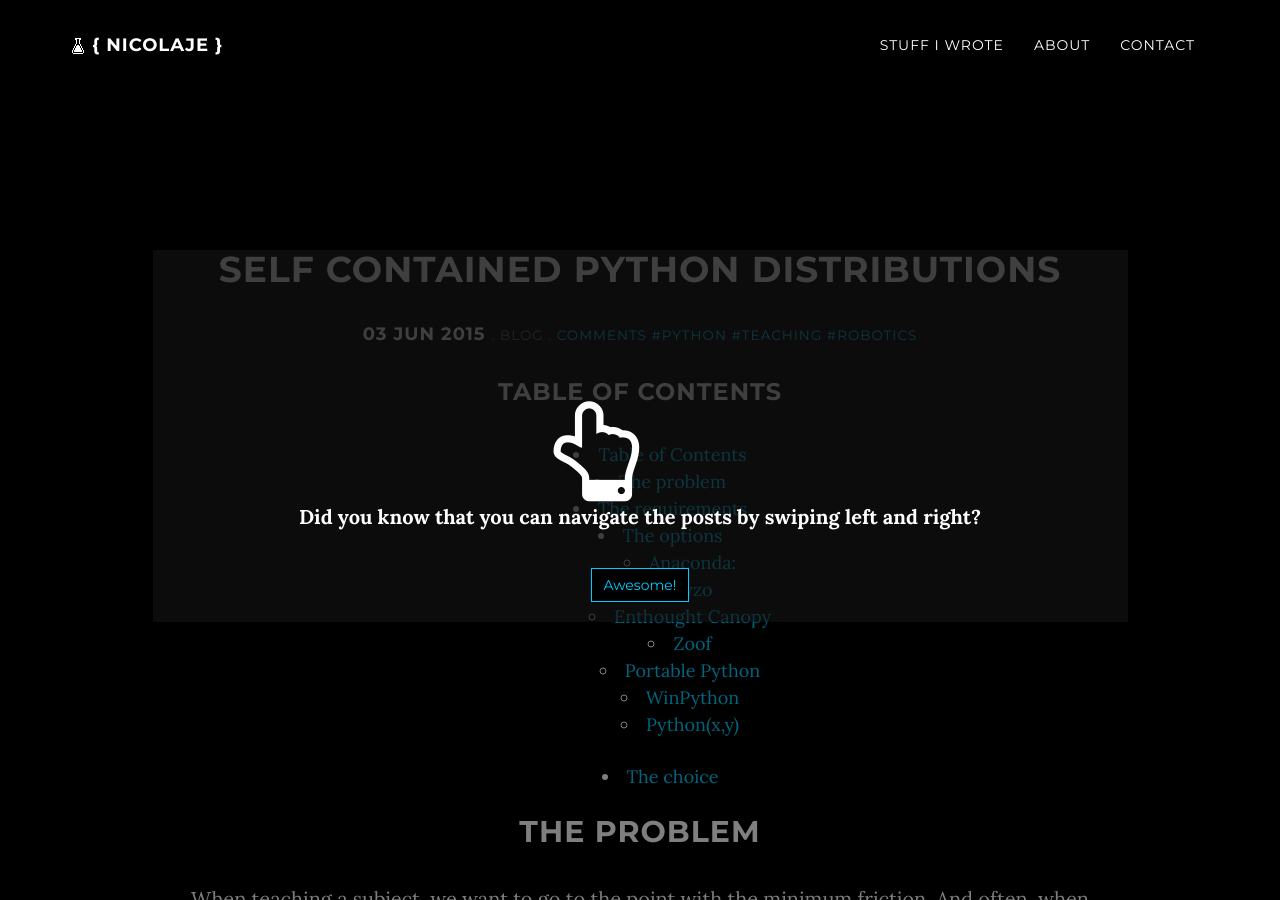
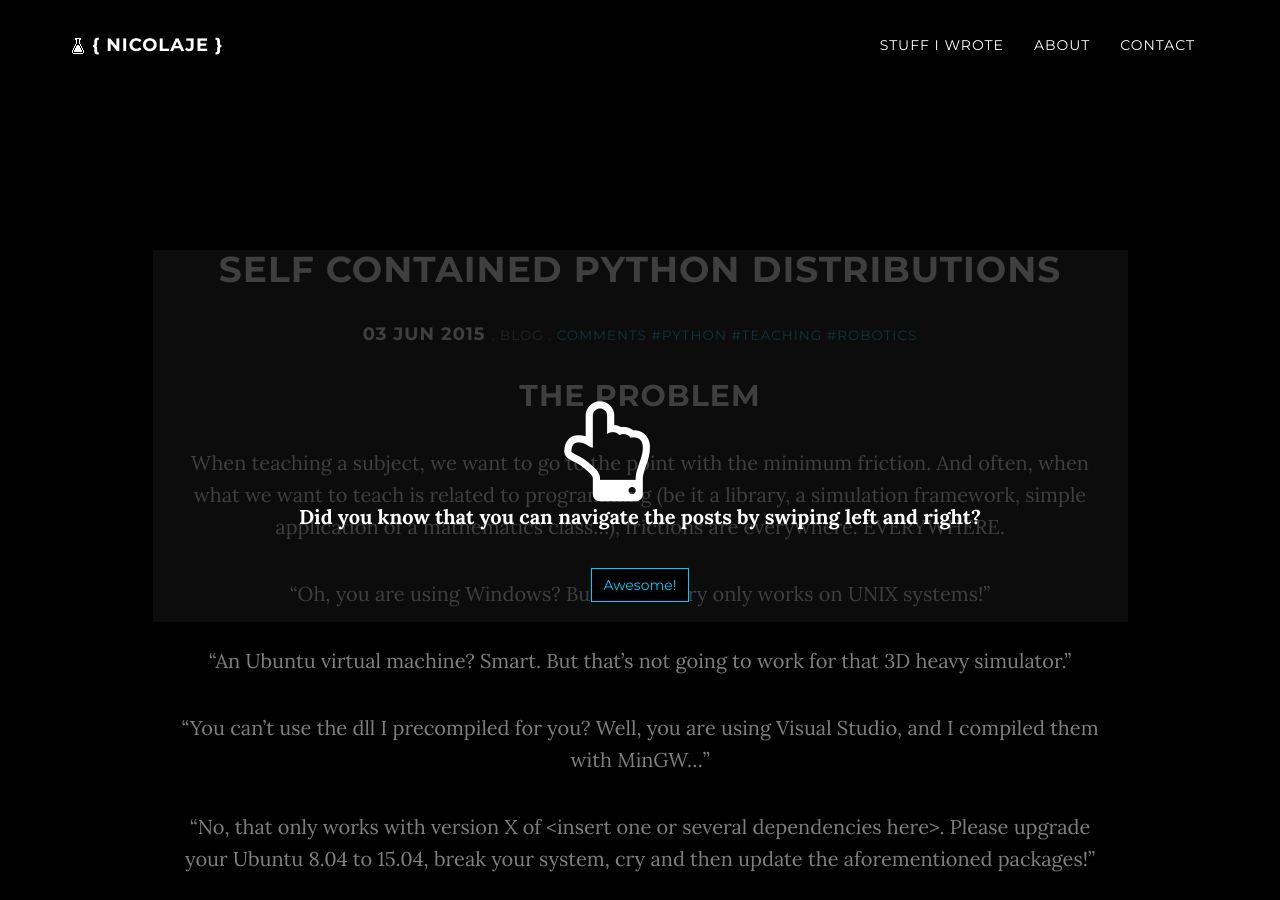
Before and after one commit to nicolaje/nicolaje.github.io, a Jekyll site: the page built from _posts/2015-06-03-self-contained-python-distributions.md, in a window 1280 px wide and 900 px high. Built offline with Jekyll 4.4.1, drawn with Linux system fonts in a browser that asks for light colours; nearby versions of some CDN libraries; comment, search, counter and statistics services are not loaded; a style sheet for code colours, icons or effects is not loaded.

Commit message:
removed TOC

```diff
--- a/_posts/2015-06-03-self-contained-python-distributions.md
+++ b/_posts/2015-06-03-self-contained-python-distributions.md
@@ -6,10 +6,6 @@ category: Blog
 modified: 2015-06-02
 tags: [ 'python', 'teaching', 'robotics' ]
 ---
-
-### Table of Contents
-*  Auto generated table of contents
-{:toc}
 
 ## The problem
 
```
